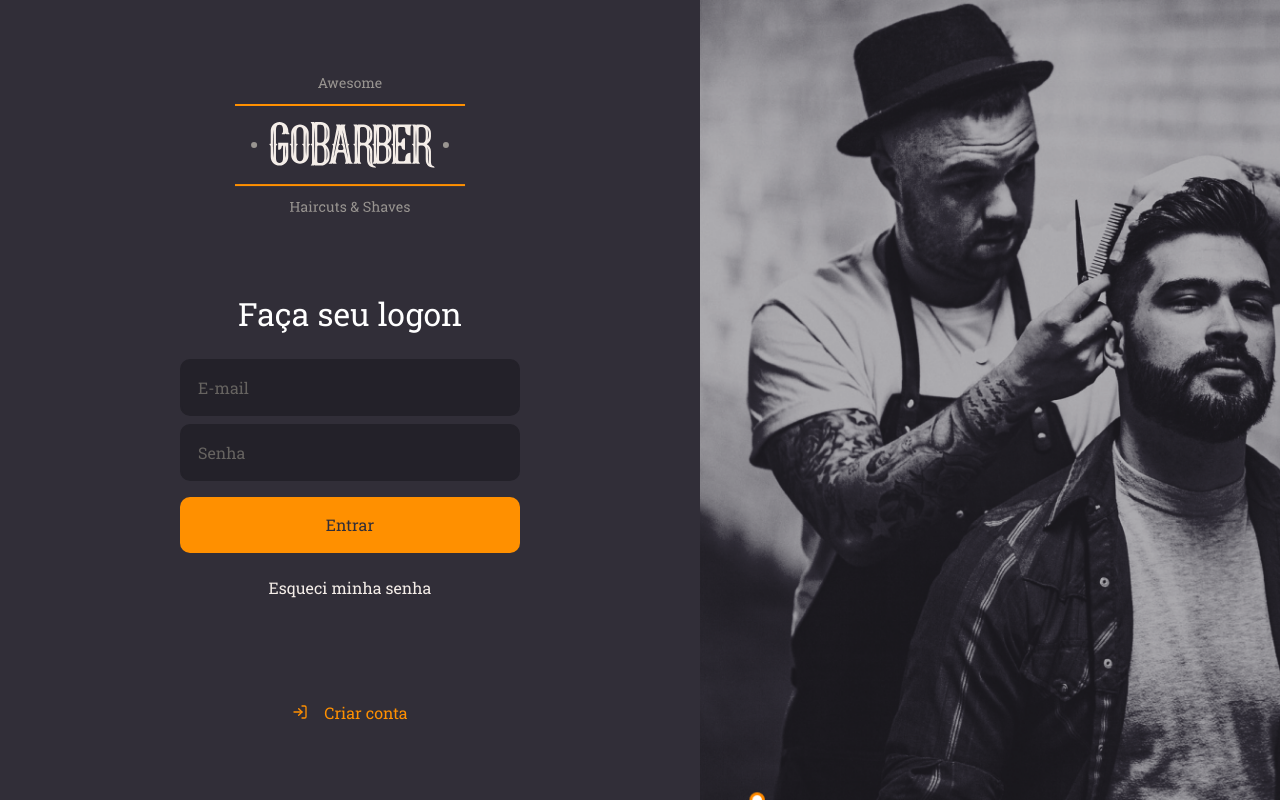
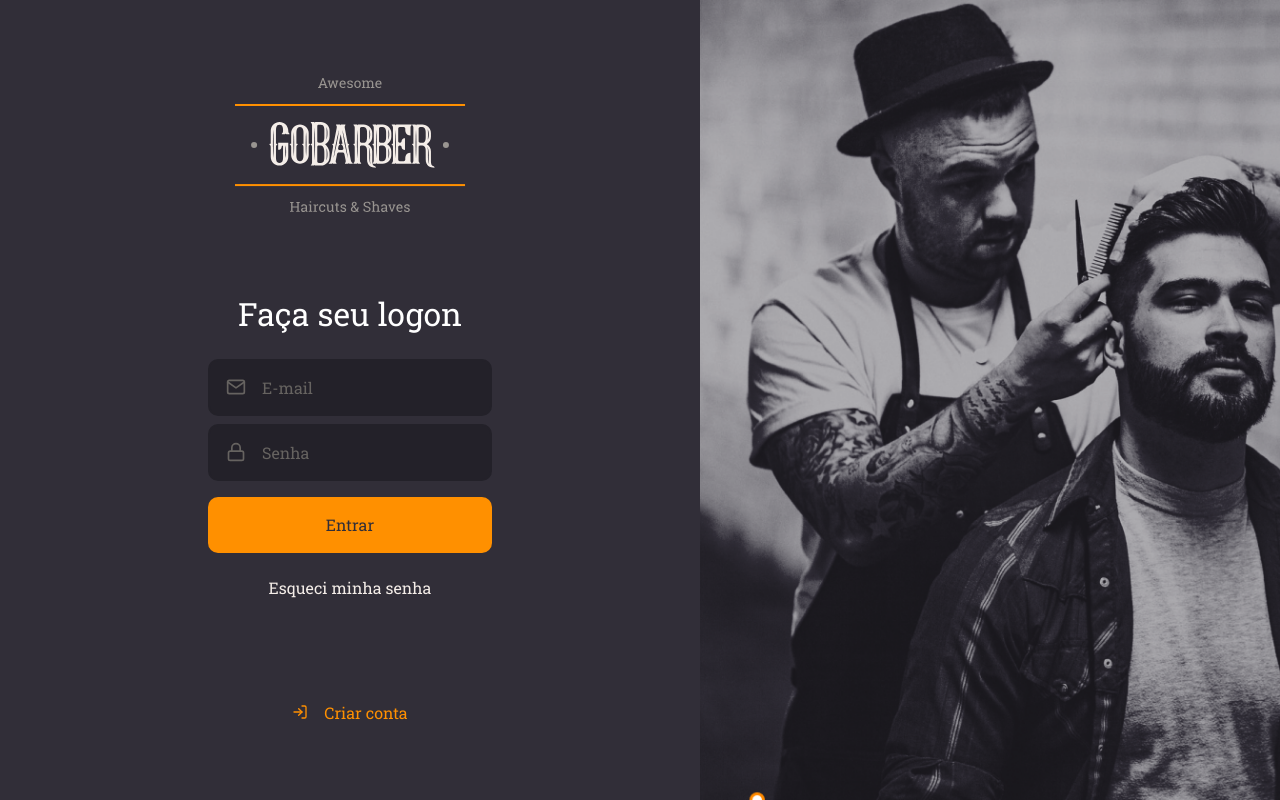
Before and after one commit to giovannabadaro/gobarber-web-react-typescript, a React (Create React App) app: page / in a window 1280 px wide. Built offline with nearby package versions, Linux system fonts and the light colour scheme.

Commit message:
input + button component

```diff
--- /dev/null
+++ b/src/components/Button/index.tsx
@@ -0,0 +1,14 @@
+import React, {ButtonHTMLAttributes} from 'react';
+
+import { Container } from './styles';
+
+type ButtonProps = ButtonHTMLAttributes<HTMLButtonElement>;
+
+
+const Button: React.FC<ButtonProps> = ({children, ...rest}) =>(
+   <Container type="button" {...rest}>
+     {children}
+   </Container>
+);
+
+export default Button;
--- /dev/null
+++ b/src/components/Button/styles.ts
@@ -0,0 +1,5 @@
+import styled from 'styled-components';
+
+export const Container = styled.button`
+  /* ... */
+`;
--- /dev/null
+++ b/src/components/Input/index.tsx
@@ -0,0 +1,20 @@
+import React, { InputHTMLAttributes } from 'react';
+import { IconBaseProps } from 'react-icons';
+
+import { Container } from './styles';
+
+interface InputProps extends InputHTMLAttributes<HTMLInputElement>{
+  name: string;
+  icon: React.ComponentType<IconBaseProps>;
+}
+
+const Input: React.FC<InputProps> = ({icon: Icon, ...rest}) => {
+  return (
+    <Container>
+      {Icon && <Icon size={20} />}
+      <input {...rest}/>
+    </Container>
+  );
+}
+
+export default Input;
--- /dev/null
+++ b/src/components/Input/styles.ts
@@ -0,0 +1,35 @@
+import styled from 'styled-components';
+
+export const Container = styled.div`
+  background: #232129;
+  border-radius: 10px;
+  border: 2px solid #232129;
+  padding: 16px;
+  width: 100%;
+
+
+  display: flex;
+  align-items: center;
+
+  & + div {
+      margin-top: 8px;
+    }
+
+  input {
+    flex: 1;
+    border: 0;
+    background: transparent;
+    color: #f4ede8;
+
+    &::placeholder {
+      color: #666360;
+    }
+
+
+  }
+
+  svg{
+    margin-right: 16px;
+    color: #666360;
+  }
+`;
--- a/src/pages/Signin/index.tsx
+++ b/src/pages/Signin/index.tsx
@@ -1,24 +1,28 @@
 import React from 'react';
-import { FiLogIn } from 'react-icons/fi';
+import { FiLogIn, FiMail, FiLock } from 'react-icons/fi';
 
 import logoImg from '../../assets/logo.svg';
 
 import { Container, Content, Background } from './styles';
 
+import Input from '../../components/Input';
+import Button from '../../components/Button';
+
+
 const Signin: React.FC = () => {
   return (
     <Container>
       <Content>
-        <img src={logoImg} alt="go barbber"/>
+        <img src={logoImg} alt=""/>
 
         <form action="">
           <h1>Faça seu logon</h1>
 
-          <input placeholder="E-mail" />
+          <Input name= "email" icon={FiMail} placeholder="E-mail" />
 
-          <input type="password" placeholder="Senha" />
+          <Input name="password" icon={FiLock} type="password" placeholder="Senha" />
 
-          <button type="submit">Entrar</button>
+          <Button type="submit">Entrar</Button>
 
           <a href="forgot">Esqueci minha senha</a>
         </form>
@@ -27,6 +31,7 @@
           <FiLogIn />
           Criar conta
         </a>
+
       </Content>
 
       <Background />
--- a/src/pages/Signin/styles.ts
+++ b/src/pages/Signin/styles.ts
@@ -28,22 +28,7 @@
       margin-bottom: 24px;
     }
 
-    input {
-      background: #232129;
-      border-radius: 10px;
-      border: 2px solid #232129;
-      padding: 16px;
-      width: 100%;
-      color: #f4ede8;
 
-      &::placeholder {
-        color: #666360;
-      }
-
-      & + input {
-        margin-top: 8px;
-      }
-    }
 
     button {
       background: #ff9000;
```
